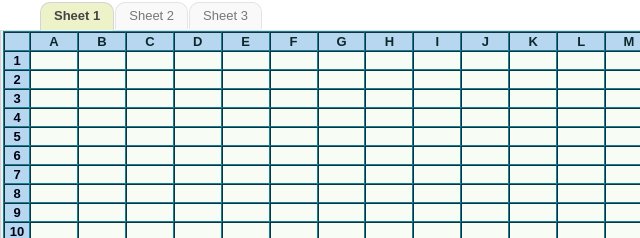
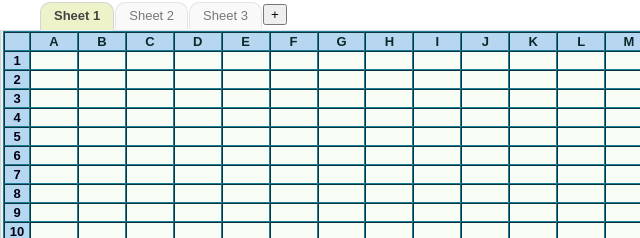
Before and after one commit to mrs-Reding/jstrainee, a plain HTML site: page index.html in a window 1280 px wide. Shown: the top 238 px of the page, 0-640 px from the left. Drawn offline with Linux system fonts and the light colour scheme.

Commit message:
changed tabs in js

```diff
--- a/index.html
+++ b/index.html
@@ -10,11 +10,8 @@
 	<body>
 		<div id="tabContainer">
          <div id="tabs__caption">
-  			   <ul>
-               <li id="tabHeader_1">Sheet 1</li>
-               <li id="tabHeader_2">Sheet 2</li>
-               <li id="tabHeader_3">Sheet 3</li>
-            </ul>
+  			   <ul></ul>
+            <button id="newTab">+</button>
          </div>
       </div>
 	</body>
--- a/js/tab.js
+++ b/js/tab.js
@@ -2,8 +2,15 @@ window.onload=function() {
 
   var container = document.getElementById("tabContainer");
 
-  for (var i = 1; i <= 3; i++) {
-    container.appendChild(generateTableHTML(null, 50, i));
+  var i;
+
+  for (i = 1; i <= 3; i++) {
+    attachSheet(i);
+  }
+
+  document.getElementById("newTab").onclick = function() {
+   attachSheet(i);
+   i++;
   }
 
   var navitem = container.querySelector("#tabs__caption ul li");
@@ -11,13 +18,16 @@ window.onload=function() {
   navitem.parentNode.setAttribute("data-current",ident);
   navitem.setAttribute("class","active");
   document.getElementById("tabs__content" + ident).setAttribute("class", "active");
-  var tabs = container.querySelectorAll("#tabs__caption ul li");
-  for (var i = 0; i < tabs.length; i++) {
-    tabs[i].onclick=displayPage;
+}
+
+  function attachSheet(index) {
+    var container = document.getElementById("tabContainer");
+    var tab = generateTab(index);
+    tab.onclick = displayPage;
+    container.querySelector("#tabs__caption ul").appendChild(tab);
+    container.appendChild(generateTableHTML(null, 50, index));
+
   }
-
-
-}
 
 function displayPage() {
   var current = this.parentNode.getAttribute("data-current");
@@ -29,3 +39,11 @@ function displayPage() {
   document.getElementById("tabs__content" + ident).setAttribute("class", "active");
   this.parentNode.setAttribute("data-current",ident);
 }
+
+function generateTab (index) {
+  var tab = document.createElement("li");
+  tab.setAttribute("id","tabHeader_"+index);
+  tab.innerHTML = "Sheet " + index;
+
+  return tab;
+}
```
Also changed, not shown: js/table.js (line endings or trailing spaces).
